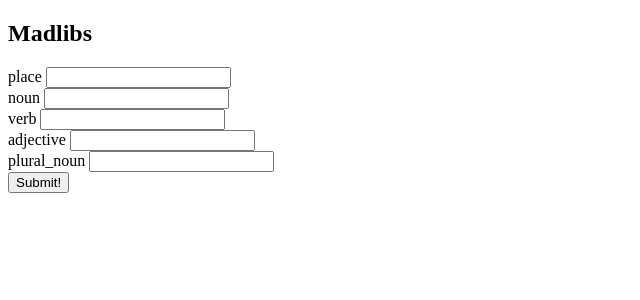
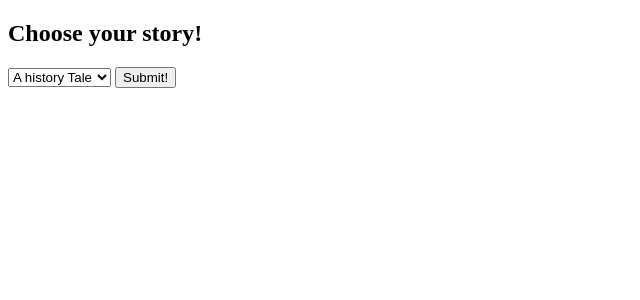
Before and after one commit to jdarling96/flask-jinja-madlib-app, a Flask app: page / in a window 1280 px wide. Shown: the part 26-326 px from the top of the page, without its empty margins (0-640 px from the left). Run offline with Flask 2, Linux system fonts and the light colour scheme.

Commit message:
users can now select from a list of stories to fill out there madlibs form

```diff
--- a/app.py
+++ b/app.py
@@ -9,14 +9,36 @@ debug = DebugToolbarExtension(app)
 
 @app.route('/')
 def home_page():
+    """Show story template"""
+
+    return render_template('home.html', stories=stories.values())
+
+
+@app.route('/ml_form')
+def show_ml():
     """Shows Madlibs form"""
 
-    return render_template('home.html',prompts=story.prompts)
+    story_id = request.args["template"]
+    story = stories[story_id]
+
+    prompts = story.prompts
+
+    return render_template("ml_form.html",
+                           story_id=story_id,
+                           title=story.title,
+                           prompts=prompts)
+
+
 
 @app.route('/story')
 def show_story():
     """Displays story from Madlibs form"""
-    madlib_keys = request.args
-    madlib_story = story.generate(madlib_keys)
 
-    return render_template('story.html', madlib_story=madlib_story)
+    story_id = request.args["story_id"]
+    story = stories[story_id]
+
+    text = story.generate(request.args)
+
+    return render_template("story.html",
+                           title=story.title,
+                           text=text)
--- a/stories.py
+++ b/stories.py
@@ -18,9 +18,10 @@ class Story:
         'I love to eat a good mango.'
     """
 
-    def __init__(self, words, text):
+    def __init__(self, code, title, words, text):
         """Create story with words and template text."""
-
+        self.code = code
+        self.title = title
         self.prompts = words
         self.template = text
 
@@ -38,8 +39,15 @@ class Story:
 # Here's a story to get you started
 
 
-story = Story(
-    ["place", "noun", "verb", "adjective", "plural_noun"],
+story1 = Story("history", "A history Tale",
+   ["place", "noun", "verb", "adjective", "plural_noun"],
     """Once upon a time in a long-ago {place}, there lived a
-       large {adjective} {noun}. It loved to {verb} {plural_noun}."""
-)
+    large {adjective} {noun}. It loved to {verb} {plural_noun}."""
+ )
+story2 = Story("king", "A Kings Tale", ["place", "noun", "verb", "adjective", "plural_noun"],
+ """The day I saw the Monkey King {verb} was one of the most
+        interesting days of the year. Inside the {place}, the king played chess on his brother's {noun} {plural_noun} and then combed his {adjective} hair with a
+        comb made out of old fish bones."""
+
+ )
+stories = {s.code: s for s in [story1, story2]}
--- a/templates/home.html
+++ b/templates/home.html
@@ -1,15 +1,17 @@
 {% extends 'base.html'%}
-{% block title%}Madlibs{% endblock %}
+{% block title%}Home{% endblock %}
 
 {% block content %}
-    <h2>Madlibs</h2>
-     <form action="/story">
-        {% for char in prompts %}
-        <label for={{char}}:>{{char}}</label>
-        <input type="text" name={{char}} id={{char}}>
-        <br>
-        {% endfor %}
-        <button>Submit!</button>
+<h2>Choose your story!</h2>
+<form action="/ml_form">
+<select name="template" id="" >
+    {% for s in stories %}
+    <option value="{{s.code}}">{{s.title}}</option>
+    {% endfor %}
 
-    </form>
-    {% endblock %}
+</select>
+<button >Submit!</button>
+
+</form>
+
+{% endblock %}
--- a/templates/story.html
+++ b/templates/story.html
@@ -2,6 +2,6 @@
 {% block title%}Story Page{% endblock %}
 
 {% block content %}
-    <h2>Your Story</h2>
-    <p>{{madlib_story}}</p>
+    <h2>{{title}}</h2>
+    <p>{{text}}</p>
 {% endblock %}
```
Also changed, not shown: templates/ml_form.html (added, +15 -0 lines).
